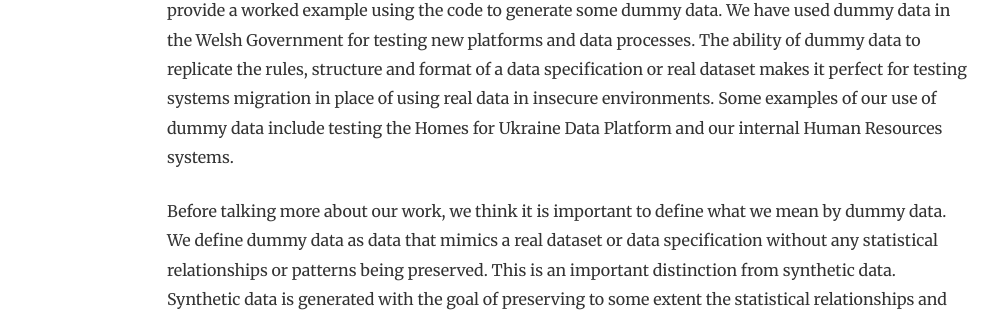
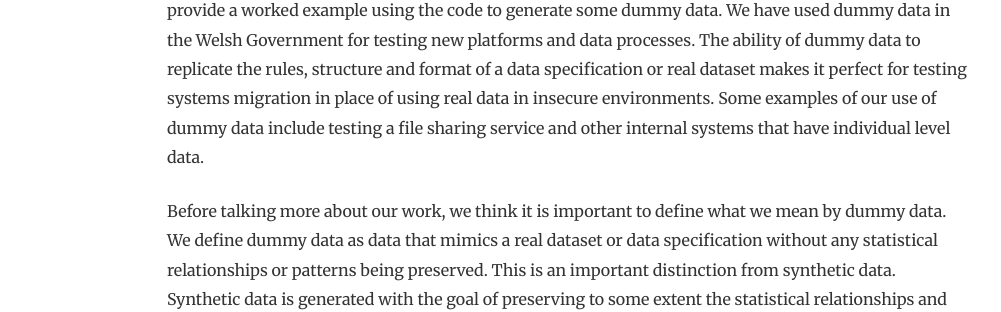
Before and after one commit to wgdsu/wgdsu.github.io, a Jekyll site: the page built from _posts/2024-09-26-DummyData.md, in a window 1280 px wide and 900 px high, scrolled down 790 px. Shown: the part 289-601 px from the top of the window, without its empty margins (118-1119 px from the left). Built offline with Jekyll 4.4.1, drawn with Linux system fonts in a browser that asks for light colours; nearby versions of some CDN libraries; comment, search, counter and statistics services are not loaded; some of the changed text lies outside the part shown.

Commit message:
Update 2024-09-26-DummyData.md

```diff
--- a/_posts/2024-09-26-DummyData.md
+++ b/_posts/2024-09-26-DummyData.md
@@ -13,7 +13,7 @@ hidden: False
 
 ### Building tools to generate Dummy Data
 
-In this blog we will present generalised code we have written for generating dummy data. We will also provide a worked example using the code to generate some dummy data. We have used dummy data in the Welsh Government for testing new platforms and data processes. The ability of dummy data to replicate the rules, structure and format of a data specification or real dataset makes it perfect for testing systems migration in place of using real data in insecure environments. Some examples of our use of dummy data include testing the Homes for Ukraine Data Platform and our internal Human Resources systems.
+In this blog we will present generalised code we have written for generating dummy data. We will also provide a worked example using the code to generate some dummy data. We have used dummy data in the Welsh Government for testing new platforms and data processes. The ability of dummy data to replicate the rules, structure and format of a data specification or real dataset makes it perfect for testing systems migration in place of using real data in insecure environments. Some examples of our use of dummy data include testing a file sharing service and other internal systems that have individual level data.
 
 Before talking more about our work, we think it is important to define what we mean by dummy data. We define dummy data as data that mimics a real dataset or data specification without any statistical relationships or patterns being preserved. This is an important distinction from synthetic data. Synthetic data is generated with the goal of preserving to some extent the statistical relationships and patterns from a real dataset.
 
```
